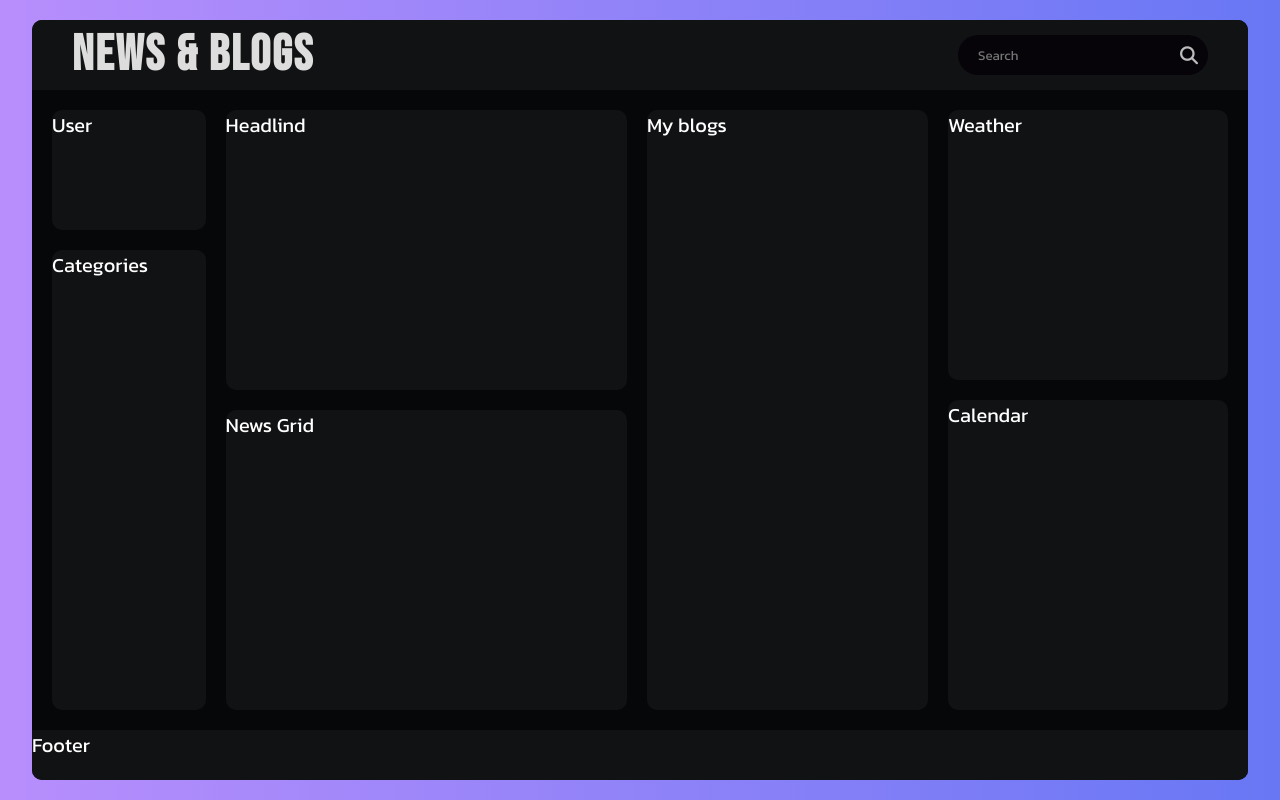
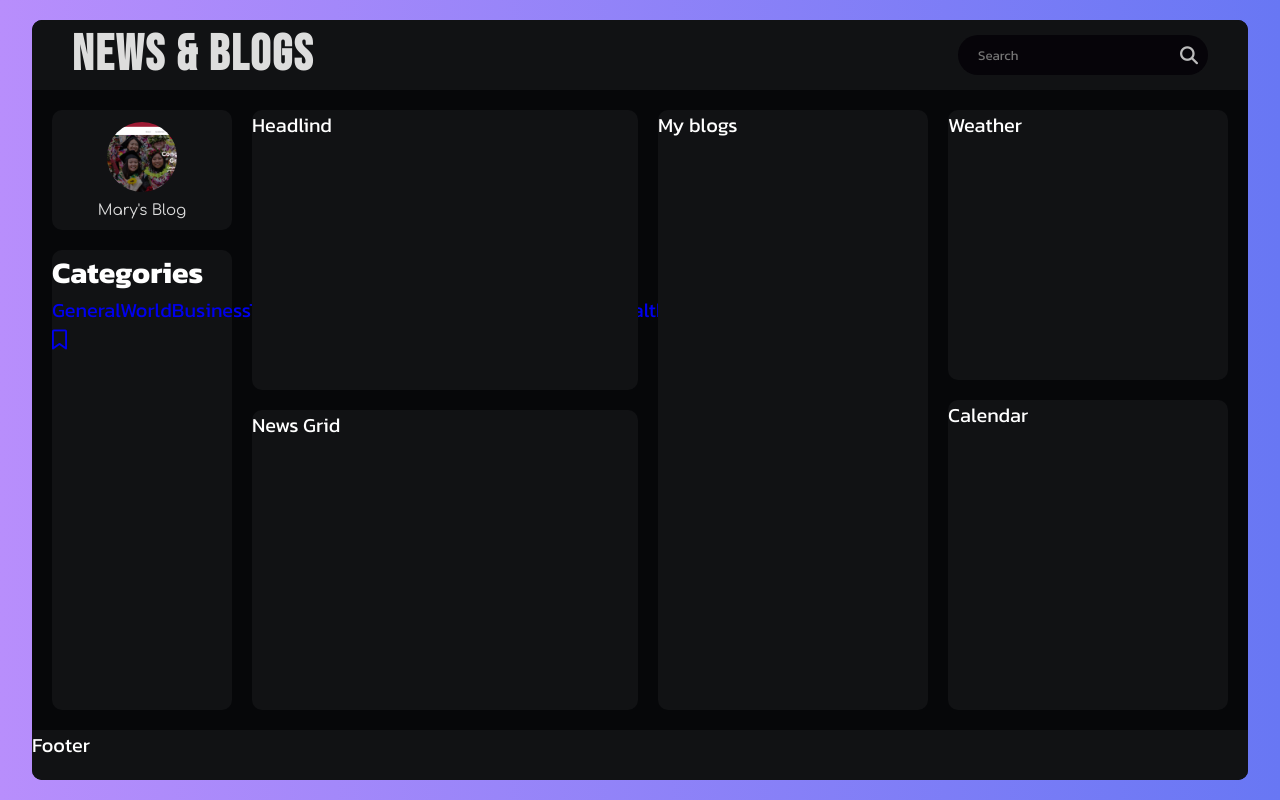
Before and after one commit to Stella-y14/learn-front-end, a React (Vite) app in the folder learn-front-end4/my-react-blog/: page / in a window 1280 px wide. Built offline with nearby package versions, Linux system fonts and the light colour scheme.

Commit message:
user img

```diff
--- a/learn-front-end4/my-react-blog/src/components/News.css
+++ b/learn-front-end4/my-react-blog/src/components/News.css
@@ -86,6 +86,26 @@
     height: 20%;
     background-color: #111214;
     border-radius: 1rem;
+    /* set center */
+    display: flex;
+    flex-direction: column;
+    justify-content: center;
+    align-items: center;
+    row-gap: 1rem;
+    cursor: pointer;
+}
+
+.user img {
+    width: 7rem;
+    aspect-ratio: 1;
+    object-fit: cover;
+    border-radius: 50%;
+}
+
+.user p {
+    font-family: "Comfortaa", sans-serif;
+    font-size: 1.5rem;
+    color: #ddd;
 }
 
 .categories {
--- a/learn-front-end4/my-react-blog/src/components/News.jsx
+++ b/learn-front-end4/my-react-blog/src/components/News.jsx
@@ -2,6 +2,7 @@ import React from 'react'
 import Weather from './Weather'
 import Calendar from './Calendar'
 import './News.css'
+import userImg from '../assets/images/test1.png'
 
 const News = () => {
   return (
@@ -19,8 +20,25 @@ const News = () => {
         </header>
         <div className="news-content">
             <div className='navbar'>
-                <div className='user'>User</div>
-                <nav className="categories">Categories</nav>
+                <div className='user'>
+                    <img src={userImg} alt="User Image" />
+                    <p>Mary's Blog</p>
+                </div>
+                <nav className="categories">
+                    <h1 className="nav-heading">Categories</h1>
+                    <div className="nav-links">
+                        <a href="#" className='nav-link'>General</a>
+                        <a href="#" className='nav-link'>World</a>
+                        <a href="#" className='nav-link'>Business</a>
+                        <a href="#" className='nav-link'>Technology</a>
+                        <a href="#" className='nav-link'>Entertainment</a>
+                        <a href="#" className='nav-link'>Sports</a>
+                        <a href="#" className='nav-link'>Science</a>
+                        <a href="#" className='nav-link'>Health</a>
+                        <a href="#" className='nav-link'>Nation</a>
+                        <a href="#" className='nav-link'>Bookmarks <i className="fa-regular fa-bookmark"></i></a>
+                    </div>
+                </nav>
             </div>
             <div className="news-section">
                 <div className="headline">Headlind</div>
```
